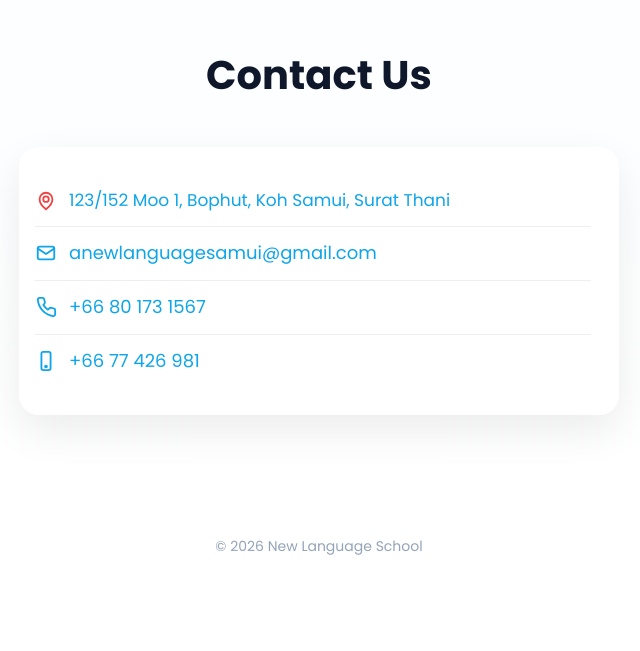
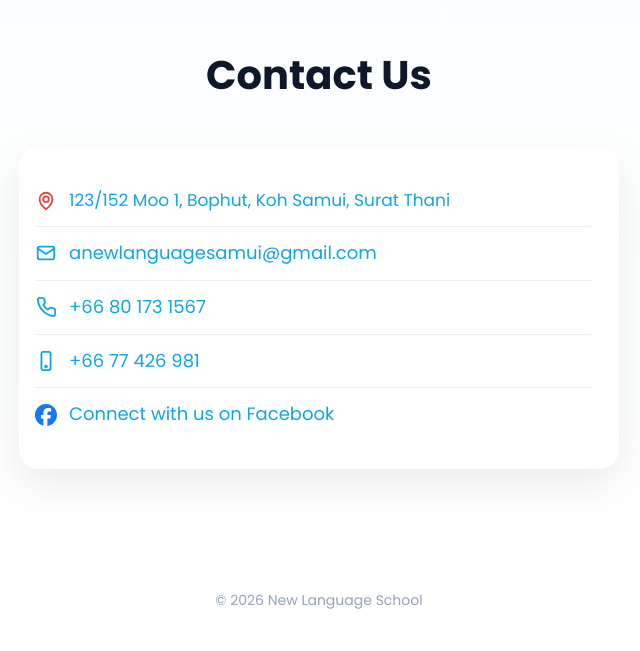
Before and after one commit to newlanguage-school/newlanguage-school.github.io, a plain HTML site: page index.html in a window 1280 px wide. Shown: the part 2912-3563 px from the top of the page, without its empty margins (321-961 px from the left). Before the commit the page ends 3510 px from the top, so only its background shows below. Drawn offline with Linux system fonts and the light colour scheme.

Commit message:
Added Updatest

```diff
--- a/index.html
+++ b/index.html
@@ -555,6 +555,13 @@ loading="lazy">
       <a href="tel:+6677426981">+66 77 426 981</a>
     </div>
 
+<div class="contact-item">
+  <img src="img/fb_blue.svg" class="icon" alt="Facebook">
+  <a href="https://www.facebook.com/ANewLanguageSchool/" target="_blank">
+    Connect with us on Facebook
+  </a>
+</div>
+
   </div>
 </section>
 
```
Also changed, not shown: img/fb_black.svg (added), img/fb_blue.svg (added), 2 other files.
